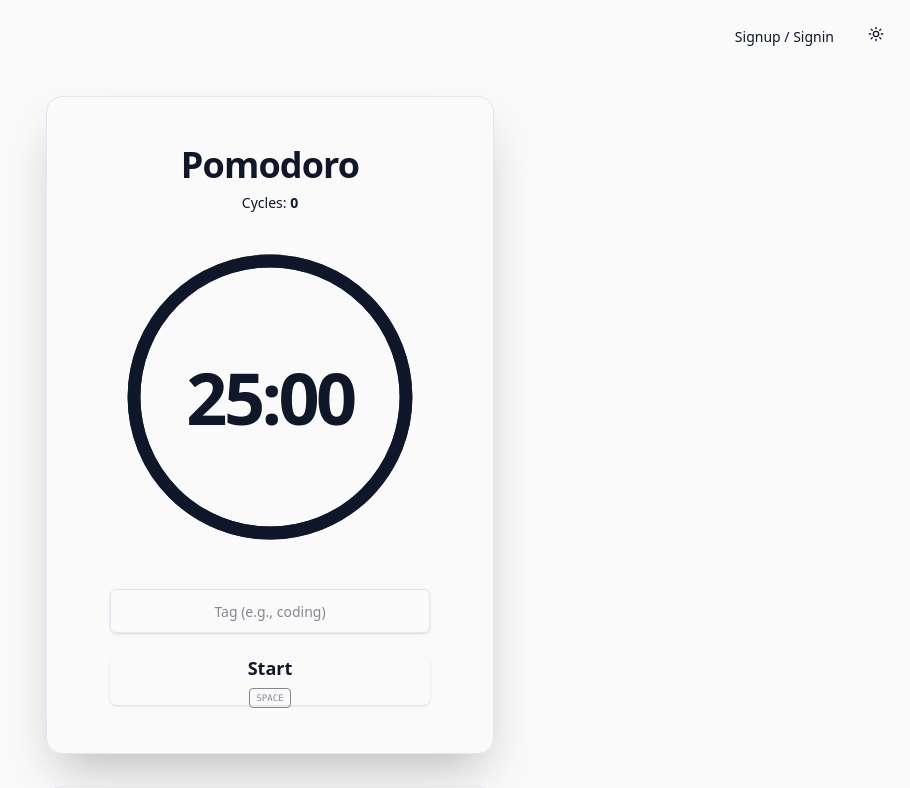
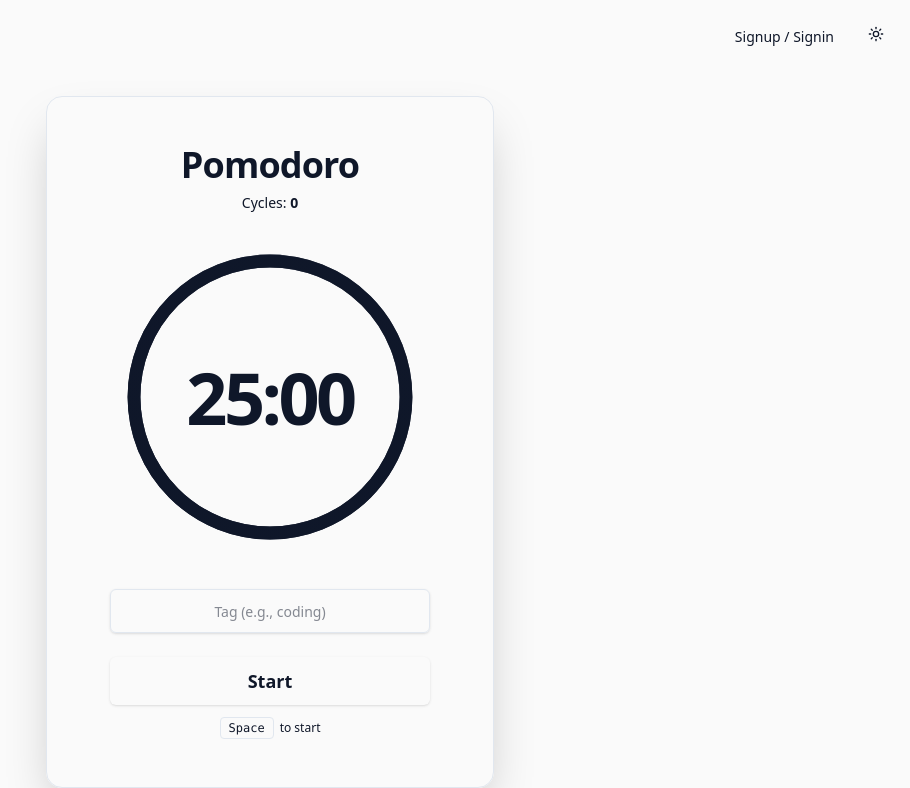
Before and after one commit to JamsusMaximus/pomo, a Next.js app: page / in a window 1280 px wide. Shown: the top 788 px of the page, without its empty margins (370-1280 px from the left). Built offline with nearby package versions, Linux system fonts and the light colour scheme; no server answers.

Commit message:
revert: restore original 'Space to start' hint design
- Moved hint back below the Start button
- Simple text: 'Space to start' with kbd badge
- Cleaner button layout (no flex-col needed)
- Better spacing and readability
- Original minimal design restored

```diff
--- a/app/page.tsx
+++ b/app/page.tsx
@@ -334,17 +334,26 @@ export default function Home() {
               <Button
                 onClick={start}
                 size="lg"
-                className="w-full py-6 text-lg font-semibold flex flex-col items-center justify-center gap-1.5"
+                className="w-full py-6 text-lg font-semibold"
                 disabled={isRunning}
               >
-                <span>Start</span>
-                {showSpaceHint && !isRunning && (
-                  <kbd className="text-[9px] px-1.5 py-0.5 border border-current rounded opacity-50 font-mono font-normal">
-                    SPACE
-                  </kbd>
-                )}
+                Start
               </Button>
             </motion.div>
+
+            {/* Space bar hint */}
+            {showSpaceHint && !isRunning && (
+              <motion.div
+                initial={{ opacity: 0, y: -5 }}
+                animate={{ opacity: 1, y: 0 }}
+                className="text-xs text-muted-foreground flex items-center gap-1.5"
+              >
+                <kbd className="px-2 py-0.5 text-xs bg-muted border border-border rounded font-mono">
+                  Space
+                </kbd>
+                <span>to start</span>
+              </motion.div>
+            )}
 
             {/* Pause and Reset buttons - fade in when timer is running */}
             {isRunning && (
```
